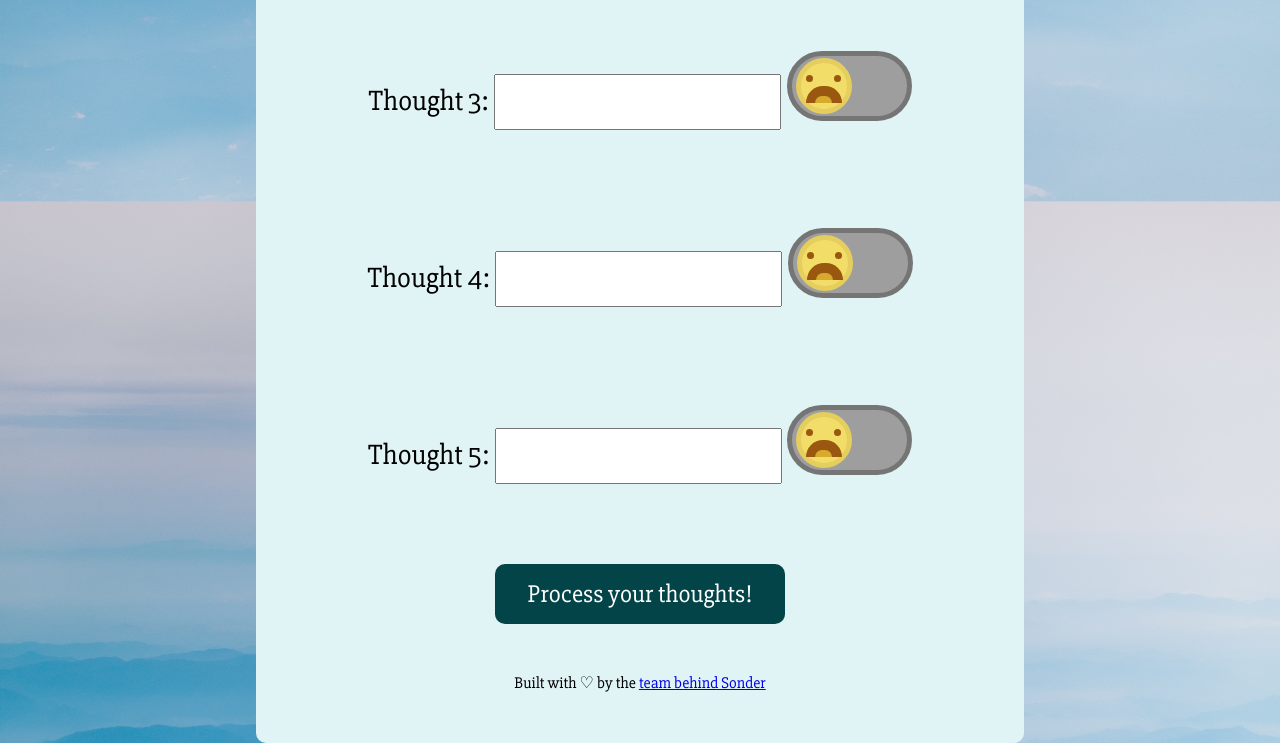
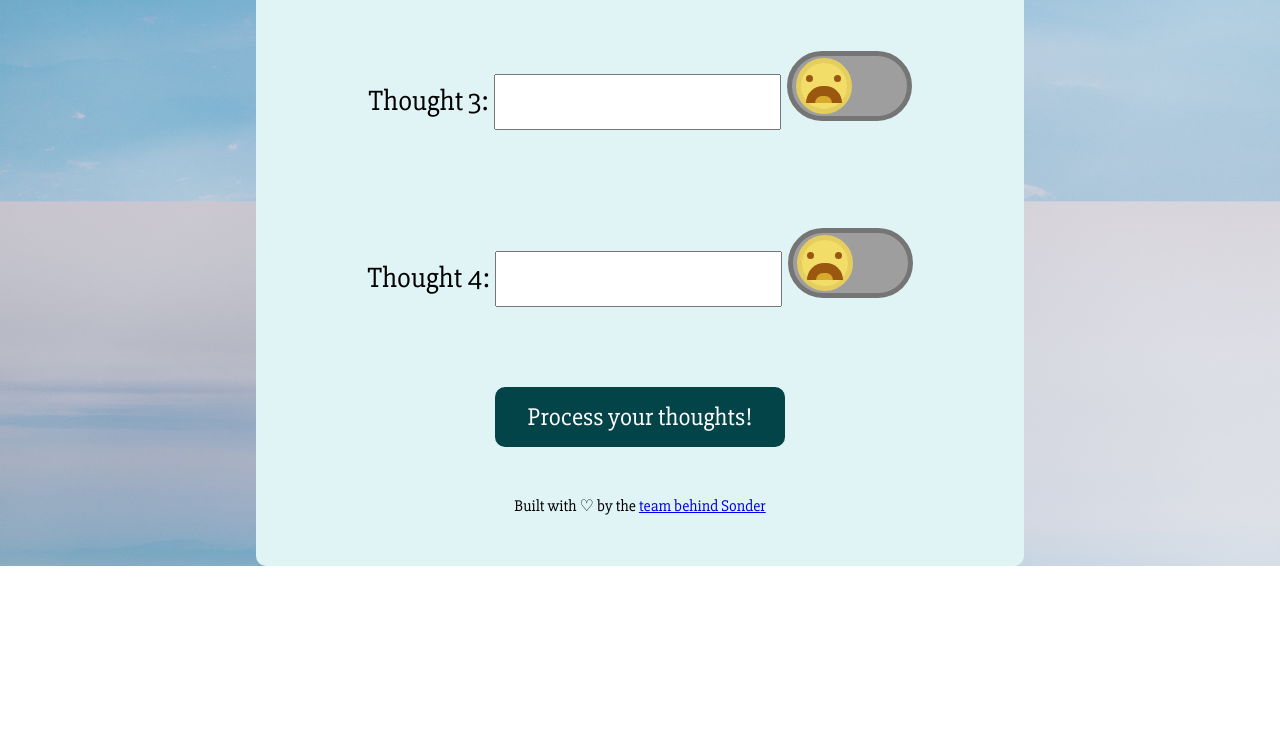
Before and after one commit to ManaalS/Sonder-, a website: page src/page.html in a window 1280 px wide. Shown: the part 652-1395 px from the top of the page. After the commit the page ends 1218 px from the top, so only its background shows below. Drawn offline with Linux system fonts and the light colour scheme; a web font is replaced by a local one.

Commit message:
adding frontend updated

```diff
--- a/src/page.html
+++ b/src/page.html
@@ -50,15 +50,7 @@
         <label class="toggle--btn" for="toggle--like4"><span class="toggle--feature"></span></label>
     </div>
   </fieldset>
-  <br>
 
-  <fieldset>
-    Thought 5: <input class="thoughtInput" type="text" name="Thought5" value="">
-    <div class="toggle toggle--like">
-        <input type="checkbox" id="toggle--like5" name="Thought5" class="toggle--checkbox">
-        <label class="toggle--btn" for="toggle--like5"><span class="toggle--feature"></span></label>
-    </div>
-  </fieldset>
   <br>
   <input type="submit" value="Process your thoughts!">
 
--- a/src/style.css
+++ b/src/style.css
@@ -88,7 +88,6 @@ input[type="Submit"] {
   display: inline-block;
   font-size: 25px;
 	font-family: 'Slabo 27px', serif;
-
 }
 
 #input[type=submit]:hover {
```
Also changed, not shown: src/aboutpage.html (+2 -2 lines).
